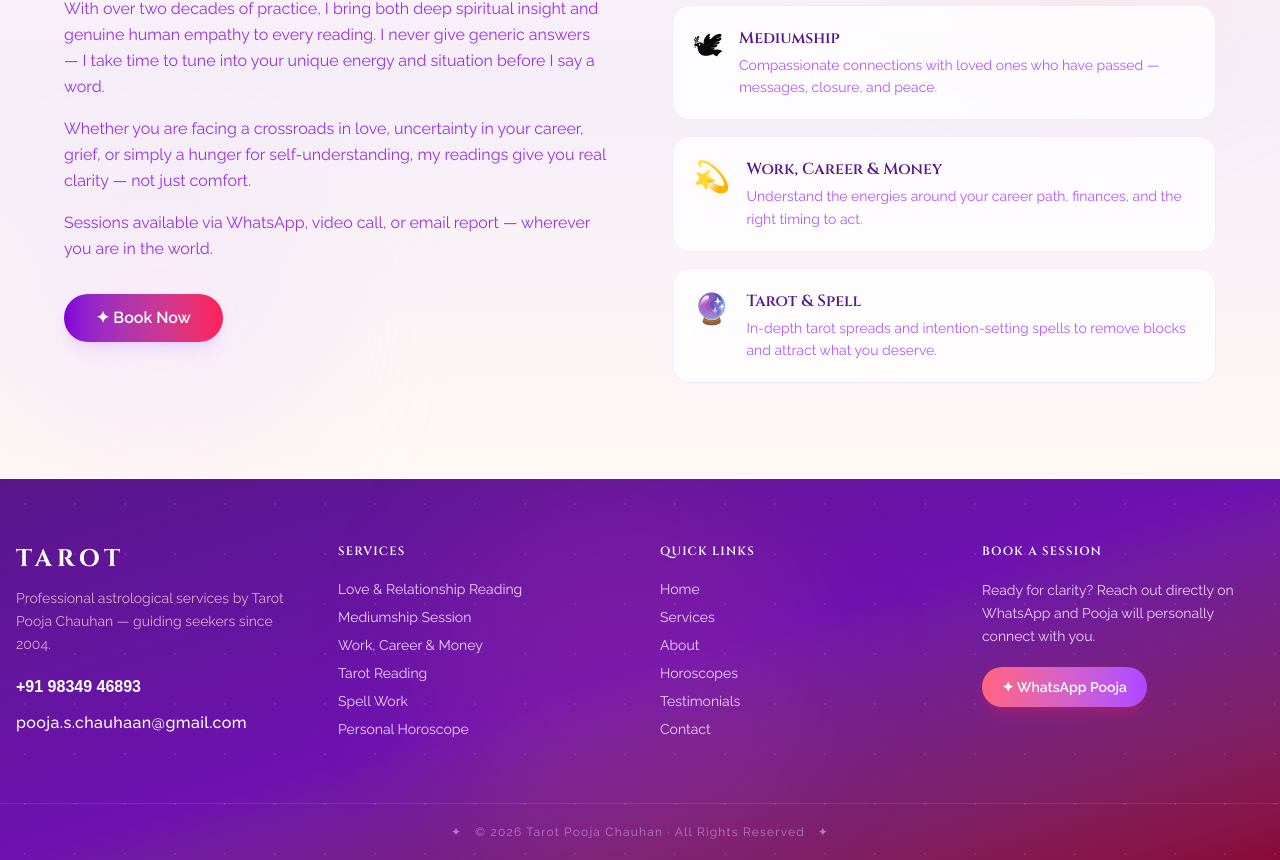
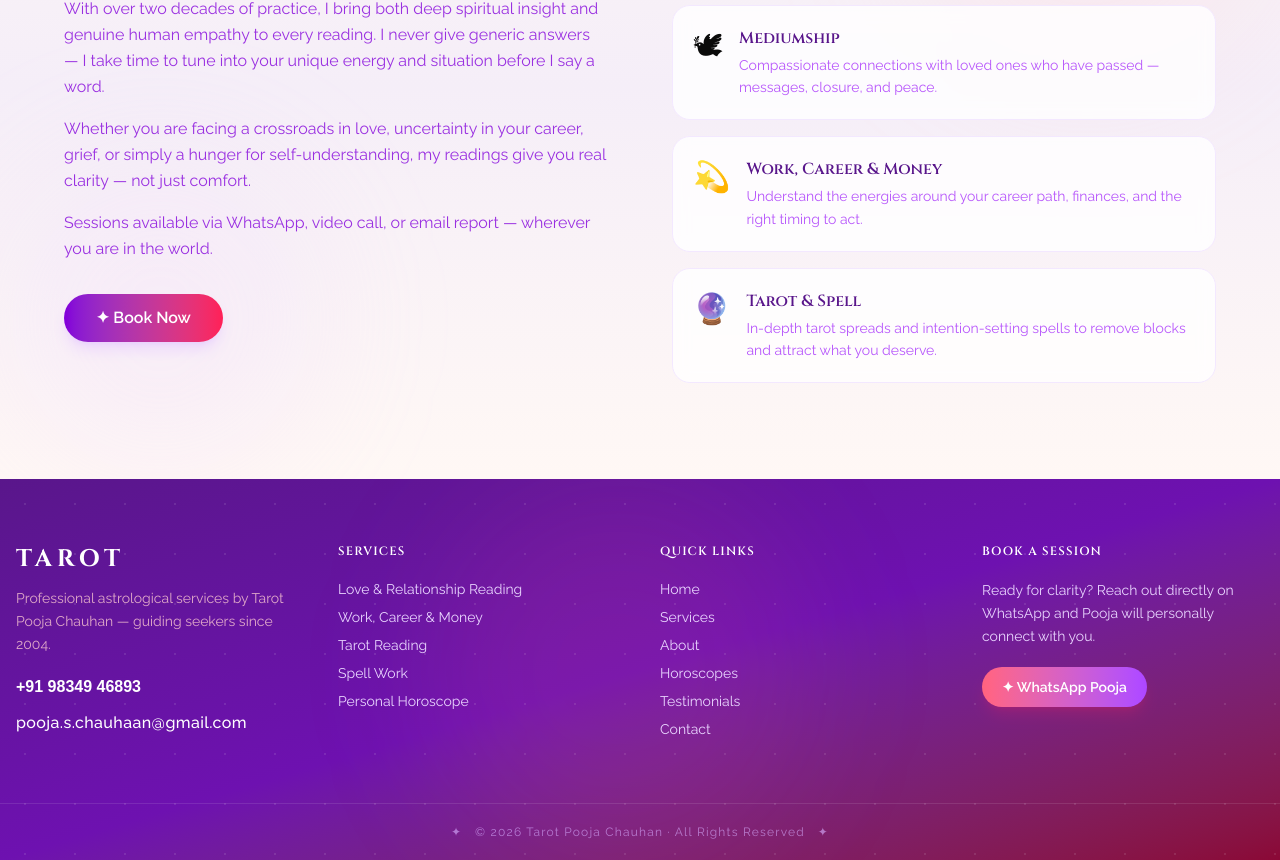
Before and after one commit to markxorg-svg/Zodiac, a Next.js app: page / in a window 1280 px wide. Shown: the part 6689-7549 px from the top of the page. Built offline with nearby package versions, Linux system fonts and the light colour scheme.

Commit message:
Remove Mediumship Session from footer services list

```diff
--- a/components/sections/footer.tsx
+++ b/components/sections/footer.tsx
@@ -1,4 +1,4 @@
-const serviceLinks = ["Love & Relationship Reading","Mediumship Session","Work, Career & Money","Tarot Reading","Spell Work","Personal Horoscope"];
+const serviceLinks = ["Love & Relationship Reading","Work, Career & Money","Tarot Reading","Spell Work","Personal Horoscope"];
 const quickLinks   = ["Home","Services","About","Horoscopes","Testimonials","Contact"];
 
 export default function Footer() {
```
